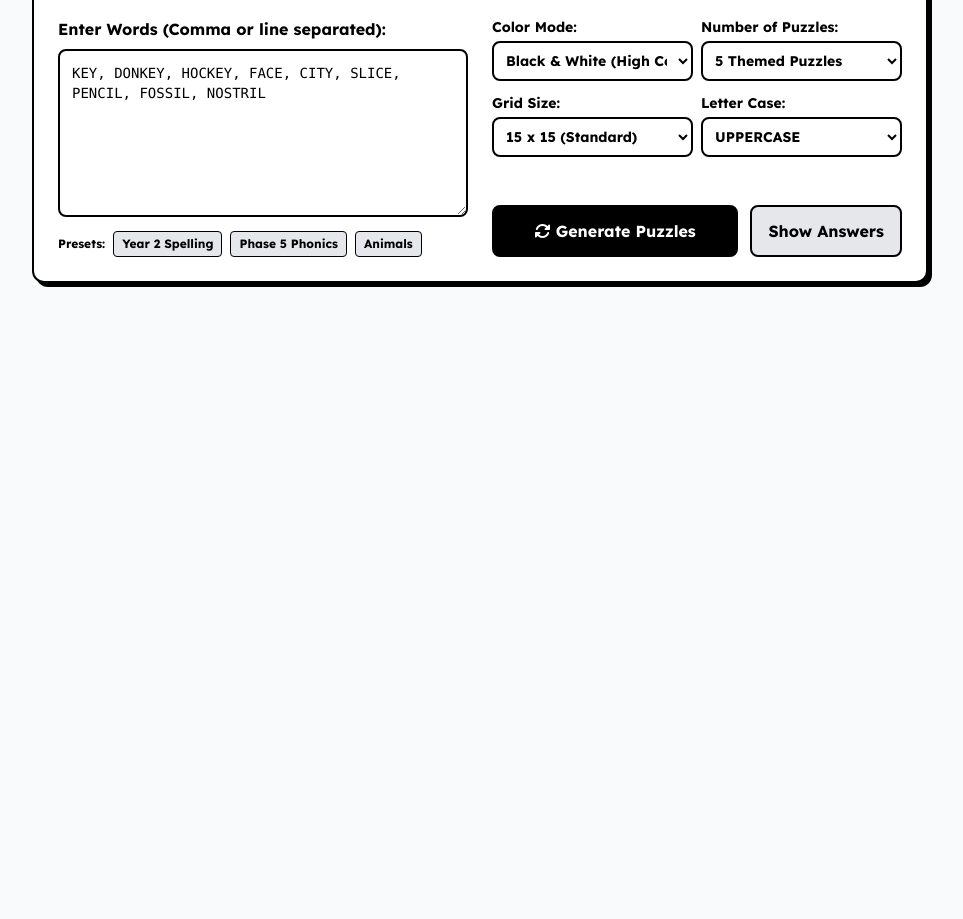
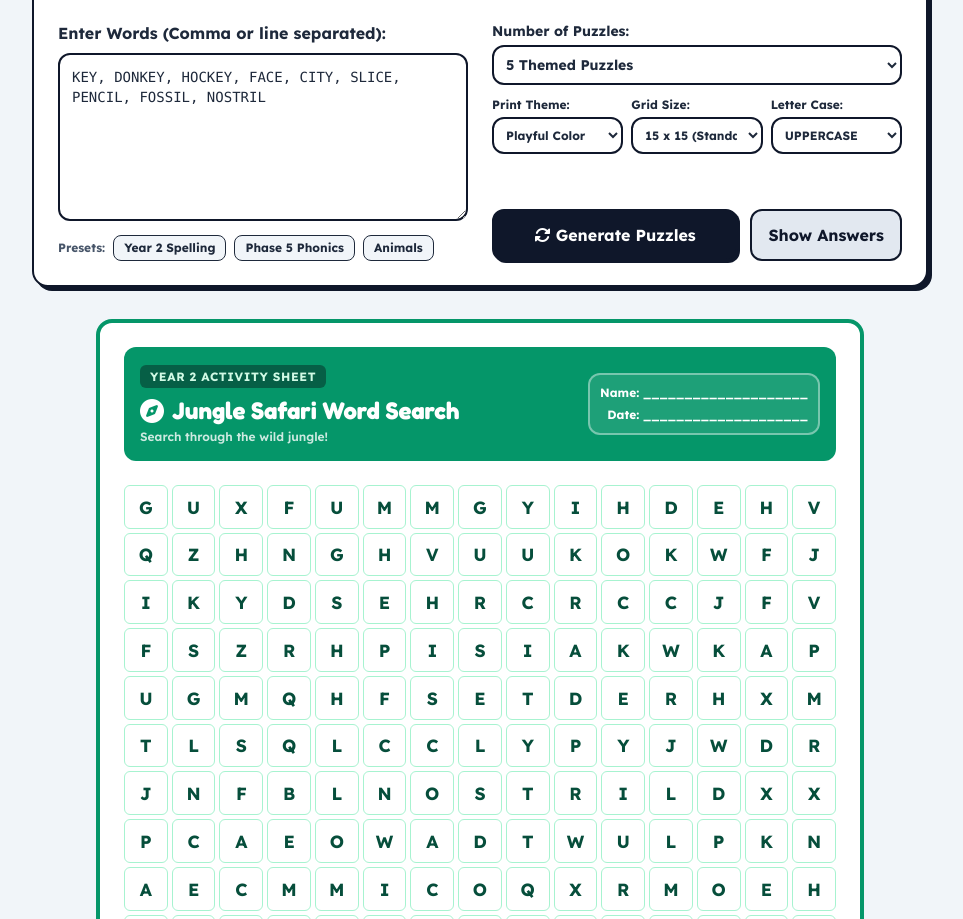
Before and after one commit to haochang/wordsearch-generator, a plain HTML site: page index.html in a window 1280 px wide. Shown: the part 127-1046 px from the top of the page, without its empty margins (160-1123 px from the left). Before the commit the page ends 800 px from the top, so only its background shows below. Drawn offline with nearby package versions, Linux system fonts and the light colour scheme.

Commit message:
Playful color by default

```diff
--- a/index.html
+++ b/index.html
@@ -11,8 +11,8 @@
 
     body {
       font-family: 'Lexend', sans-serif;
-      color: #000;
-      background-color: #f8fafc;
+      color: #1e293b;
+      background-color: #f1f5f9;
     }
 
     .font-heading {
@@ -27,26 +27,35 @@
       font-weight: 700;
       font-size: 1.1rem;
       user-select: none;
+      transition: all 0.15s ease;
+    }
+
+    /* Style variants for Black & White vs Playful Color */
+    .style-bw .word-cell {
       border: 1px solid #000000;
       background-color: #ffffff;
       color: #000000;
     }
 
-    /* High contrast answer highlight for B&W mode */
-    .word-cell.found.bw-mode {
-      background-color: #d1d5db !important;
+    .style-bw .word-cell.found {
+      background-color: #e5e7eb !important;
       color: #000000 !important;
       font-weight: 900 !important;
       outline: 2px solid #000000;
       z-index: 10;
     }
 
-    /* Color answer highlight */
-    .word-cell.found.color-mode {
-      background-color: #fef08a !important; /* Soft yellow highlight */
-      color: #000000 !important;
+    .style-color .word-cell {
+      border: 1px solid var(--theme-border-light, #cbd5e1);
+      background-color: #ffffff;
+      color: var(--theme-text-dark, #0f172a);
+    }
+
+    .style-color .word-cell.found {
+      background-color: var(--theme-highlight-bg, #fef08a) !important;
+      color: var(--theme-highlight-text, #854d0e) !important;
       font-weight: 900 !important;
-      outline: 2px solid #000000;
+      outline: 2px solid var(--theme-border-main, #0284c7);
       z-index: 10;
     }
 
@@ -65,23 +74,18 @@
       .word-cell {
         font-size: 1rem !important;
       }
-      /* Ensure colors print properly if selected */
-      * {
-        -webkit-print-color-adjust: exact !important;
-        print-color-adjust: exact !important;
-      }
     }
   </style>
 </head>
 <body class="p-4 md:p-8">
 
   <!-- TOP CONTROL PANEL (HIDDEN IN PRINT) -->
-  <div class="no-print max-w-4xl mx-auto mb-8 bg-white p-6 rounded-xl border-2 border-black shadow-[4px_4px_0px_0px_rgba(0,0,0,1)]">
-    <div class="flex items-center justify-between border-b-2 border-black pb-4 mb-6">
-      <h1 class="text-2xl font-bold font-heading flex items-center gap-2">
-        <i class="fa-solid fa-wand-magic-sparkles"></i> Custom Word Search Generator
+  <div class="no-print max-w-4xl mx-auto mb-8 bg-white p-6 rounded-2xl border-2 border-slate-900 shadow-[4px_4px_0px_0px_rgba(15,23,42,1)]">
+    <div class="flex items-center justify-between border-b-2 border-slate-900 pb-4 mb-6">
+      <h1 class="text-2xl font-bold font-heading text-slate-900 flex items-center gap-2">
+        <i class="fa-solid fa-wand-magic-sparkles text-indigo-600"></i> Custom Word Search Generator
       </h1>
-      <button onclick="window.print()" class="bg-black text-white hover:bg-gray-800 font-bold py-2 px-4 rounded-lg flex items-center gap-2 border-2 border-black">
+      <button onclick="window.print()" class="bg-indigo-600 text-white hover:bg-indigo-700 font-bold py-2.5 px-5 rounded-xl flex items-center gap-2 border-2 border-slate-900 shadow-[2px_2px_0px_0px_rgba(15,23,42,1)] transition">
         <i class="fa-solid fa-print"></i> Print / Save as PDF
       </button>
     </div>
@@ -89,49 +93,45 @@
     <div class="grid grid-cols-1 md:grid-cols-2 gap-6">
       <!-- INPUT WORDS -->
       <div>
-        <label class="block font-bold mb-2">Enter Words (Comma or line separated):</label>
-        <textarea id="wordsInput" rows="7" class="w-full p-3 border-2 border-black rounded-lg text-sm font-mono focus:outline-none focus:ring-2 focus:ring-black" placeholder="KEY, DONKEY, HOCKEY, FACE, CITY, SLICE, PENCIL, FOSSIL, NOSTRIL">KEY, DONKEY, HOCKEY, FACE, CITY, SLICE, PENCIL, FOSSIL, NOSTRIL</textarea>
+        <label class="block font-bold text-slate-800 mb-2">Enter Words (Comma or line separated):</label>
+        <textarea id="wordsInput" rows="7" class="w-full p-3 border-2 border-slate-900 rounded-xl text-sm font-mono focus:outline-none focus:ring-2 focus:ring-indigo-500" placeholder="KEY, DONKEY, HOCKEY, FACE, CITY, SLICE, PENCIL, FOSSIL, NOSTRIL">KEY, DONKEY, HOCKEY, FACE, CITY, SLICE, PENCIL, FOSSIL, NOSTRIL</textarea>
 
         <div class="mt-2 flex flex-wrap gap-2">
-          <span class="text-xs font-bold self-center">Presets:</span>
-          <button onclick="loadPreset('year2')" class="text-xs bg-gray-200 hover:bg-gray-300 font-bold py-1 px-2 rounded border border-black">Year 2 Spelling</button>
-          <button onclick="loadPreset('phonics')" class="text-xs bg-gray-200 hover:bg-gray-300 font-bold py-1 px-2 rounded border border-black">Phase 5 Phonics</button>
-          <button onclick="loadPreset('animals')" class="text-xs bg-gray-200 hover:bg-gray-300 font-bold py-1 px-2 rounded border border-black">Animals</button>
+          <span class="text-xs font-bold text-slate-600 self-center">Presets:</span>
+          <button onclick="loadPreset('year2')" class="text-xs bg-slate-100 hover:bg-slate-200 font-bold py-1 px-2.5 rounded-lg border border-slate-800">Year 2 Spelling</button>
+          <button onclick="loadPreset('phonics')" class="text-xs bg-slate-100 hover:bg-slate-200 font-bold py-1 px-2.5 rounded-lg border border-slate-800">Phase 5 Phonics</button>
+          <button onclick="loadPreset('animals')" class="text-xs bg-slate-100 hover:bg-slate-200 font-bold py-1 px-2.5 rounded-lg border border-slate-800">Animals</button>
         </div>
       </div>
 
       <!-- OPTIONS -->
       <div class="flex flex-col justify-between space-y-3">
         <div>
-          <div class="grid grid-cols-2 gap-2 mb-3">
+          <label class="block font-bold text-slate-800 mb-1 text-sm">Number of Puzzles:</label>
+          <select id="sheetCount" class="w-full p-2 border-2 border-slate-900 rounded-xl mb-3 font-bold bg-white text-sm">
+            <option value="1">1 Puzzle</option>
+            <option value="3">3 Themed Puzzles</option>
+            <option value="5" selected>5 Themed Puzzles</option>
+          </select>
+
+          <div class="grid grid-cols-3 gap-2 mb-3">
             <div>
-              <label class="block font-bold mb-1 text-sm">Color Mode:</label>
-              <select id="colorTheme" class="w-full p-2 border-2 border-black rounded-lg font-bold bg-white text-sm" onchange="generateSheets()">
-                <option value="bw" selected>Black & White (High Contrast)</option>
-                <option value="color">Playful Color</option>
+              <label class="block font-bold text-slate-800 mb-1 text-xs">Print Theme:</label>
+              <select id="colorMode" class="w-full p-2 border-2 border-slate-900 rounded-xl font-bold bg-white text-xs">
+                <option value="color" selected>Playful Color</option>
+                <option value="bw">Black & White</option>
               </select>
             </div>
             <div>
-              <label class="block font-bold mb-1 text-sm">Number of Puzzles:</label>
-              <select id="sheetCount" class="w-full p-2 border-2 border-black rounded-lg font-bold bg-white text-sm">
-                <option value="1">1 Puzzle</option>
-                <option value="3">3 Themed Puzzles</option>
-                <option value="5" selected>5 Themed Puzzles</option>
-              </select>
-            </div>
-          </div>
-
-          <div class="grid grid-cols-2 gap-2 mb-3">
-            <div>
-              <label class="block font-bold mb-1 text-sm">Grid Size:</label>
-              <select id="gridSize" class="w-full p-2 border-2 border-black rounded-lg font-bold bg-white text-sm">
+              <label class="block font-bold text-slate-800 mb-1 text-xs">Grid Size:</label>
+              <select id="gridSize" class="w-full p-2 border-2 border-slate-900 rounded-xl font-bold bg-white text-xs">
                 <option value="12">12 x 12 (Easier)</option>
                 <option value="15" selected>15 x 15 (Standard)</option>
               </select>
             </div>
             <div>
-              <label class="block font-bold mb-1 text-sm">Letter Case:</label>
-              <select id="letterCase" class="w-full p-2 border-2 border-black rounded-lg font-bold bg-white text-sm">
+              <label class="block font-bold text-slate-800 mb-1 text-xs">Letter Case:</label>
+              <select id="letterCase" class="w-full p-2 border-2 border-slate-900 rounded-xl font-bold bg-white text-xs">
                 <option value="upper" selected>UPPERCASE</option>
                 <option value="lower">lowercase</option>
               </select>
@@ -139,11 +139,11 @@
           </div>
         </div>
 
-        <div class="flex gap-3">
-          <button onclick="generateSheets()" class="flex-1 bg-black text-white font-bold py-3 px-4 rounded-lg border-2 border-black hover:bg-gray-800 transition">
+        <div class="flex gap-3 pt-2">
+          <button onclick="generateSheets()" class="flex-1 bg-slate-900 text-white font-bold py-3 px-4 rounded-xl border-2 border-slate-900 hover:bg-slate-800 transition shadow-[2px_2px_0px_0px_rgba(15,23,42,1)]">
             <i class="fa-solid fa-rotate"></i> Generate Puzzles
           </button>
-          <button id="ansBtn" onclick="toggleAnswers()" class="bg-gray-200 text-black font-bold py-3 px-4 rounded-lg border-2 border-black hover:bg-gray-300">
+          <button id="ansBtn" onclick="toggleAnswers()" class="bg-slate-200 text-slate-900 font-bold py-3 px-4 rounded-xl border-2 border-slate-900 hover:bg-slate-300">
             Show Answers
           </button>
         </div>
@@ -160,51 +160,66 @@
         name: "Jungle Safari",
         icon: "fa-compass",
         desc: "Search through the wild jungle!",
-        headerBg: "bg-emerald-700 text-white",
-        badgeBg: "bg-emerald-100 text-emerald-900 border-emerald-900",
-        border: "border-emerald-900",
-        cardBg: "bg-emerald-50",
-        itemBg: "bg-emerald-100/80 border-emerald-800"
+        headerBg: "bg-emerald-600",
+        headerText: "text-white",
+        badgeBg: "bg-emerald-800 text-emerald-100",
+        borderMain: "#059669",
+        borderLight: "#a7f3d0",
+        textDark: "#064e3b",
+        highlightBg: "#fef08a",
+        highlightText: "#854d0e"
       },
       {
         name: "Space Explorer",
         icon: "fa-rocket",
         desc: "Find hidden words in the stars!",
-        headerBg: "bg-indigo-800 text-white",
-        badgeBg: "bg-indigo-100 text-indigo-900 border-indigo-900",
-        border: "border-indigo-900",
-        cardBg: "bg-indigo-50",
-        itemBg: "bg-indigo-100/80 border-indigo-800"
+        headerBg: "bg-indigo-700",
+        headerText: "text-white",
+        badgeBg: "bg-indigo-900 text-indigo-100",
+        borderMain: "#4338ca",
+        borderLight: "#c7d2fe",
+        textDark: "#1e1b4b",
+        highlightBg: "#fef08a",
+        highlightText: "#854d0e"
       },
       {
         name: "Under the Sea",
         icon: "fa-water",
         desc: "Dive deep into the ocean grid!",
-        headerBg: "bg-sky-600 text-white",
-        badgeBg: "bg-sky-100 text-sky-900 border-sky-900",
-        border: "border-sky-900",
-        cardBg: "bg-sky-50",
-        itemBg: "bg-sky-100/80 border-sky-800"
+        headerBg: "bg-sky-600",
+        headerText: "text-white",
+        badgeBg: "bg-sky-800 text-sky-100",
+        borderMain: "#0284c7",
+        borderLight: "#bae6fd",
+        textDark: "#0c4a6e",
+        highlightBg: "#fef08a",
+        highlightText: "#854d0e"
       },
       {
         name: "Detective Sleuth",
         icon: "fa-magnifying-glass",
         desc: "Solve the mystery word search!",
-        headerBg: "bg-amber-800 text-white",
-        badgeBg: "bg-amber-100 text-amber-900 border-amber-900",
-        border: "border-amber-900",
-        cardBg: "bg-amber-50",
-        itemBg: "bg-amber-100/80 border-amber-800"
+        headerBg: "bg-amber-600",
+        headerText: "text-white",
+        badgeBg: "bg-amber-800 text-amber-100",
+        borderMain: "#d97706",
+        borderLight: "#fde68a",
+        textDark: "#78350f",
+        highlightBg: "#fef08a",
+        highlightText: "#854d0e"
       },
       {
         name: "Castle & Knights",
         icon: "fa-shield-halved",
         desc: "A quest for secret spellings!",
-        headerBg: "bg-rose-800 text-white",
-        badgeBg: "bg-rose-100 text-rose-900 border-rose-900",
-        border: "border-rose-900",
-        cardBg: "bg-rose-50",
-        itemBg: "bg-rose-100/80 border-rose-800"
+        headerBg: "bg-rose-700",
+        headerText: "text-white",
+        badgeBg: "bg-rose-900 text-rose-100",
+        borderMain: "#be123c",
+        borderLight: "#fecdd3",
+        textDark: "#881337",
+        highlightBg: "#fef08a",
+        highlightText: "#854d0e"
       }
     ];
 
@@ -226,14 +241,12 @@
       const btn = document.getElementById('ansBtn');
       btn.innerText = showAnswers ? "Hide Answers" : "Show Answers";
       btn.className = showAnswers
-        ? "bg-black text-white font-bold py-3 px-4 rounded-lg border-2 border-black"
-        : "bg-gray-200 text-black font-bold py-3 px-4 rounded-lg border-2 border-black hover:bg-gray-300";
+        ? "bg-slate-900 text-white font-bold py-3 px-4 rounded-xl border-2 border-slate-900"
+        : "bg-slate-200 text-slate-900 font-bold py-3 px-4 rounded-xl border-2 border-slate-900 hover:bg-slate-300";
 
-      const isColor = document.getElementById('colorTheme').value === 'color';
       document.querySelectorAll('.word-cell').forEach(cell => {
         if (cell.dataset.isWord === "true") {
           cell.classList.toggle('found', showAnswers);
-          cell.classList.toggle(isColor ? 'color-mode' : 'bw-mode', showAnswers);
         }
       });
     }
@@ -305,11 +318,10 @@
     }
 
     function generateSheets() {
+      const colorMode = document.getElementById('colorMode').value;
+      const isColor = colorMode === 'color';
       const letterCase = document.getElementById('letterCase').value;
       const isLower = letterCase === 'lower';
-      const colorMode = document.getElementById('colorTheme').value;
-      const isColor = colorMode === 'color';
-
       const words = parseWords(isLower);
       const count = parseInt(document.getElementById('sheetCount').value);
       const size = parseInt(document.getElementById('gridSize').value);
@@ -338,47 +350,56 @@
 
         // Build HTML
         const sheetEl = document.createElement('div');
-        const borderColor = isColor ? theme.border : 'border-black';
-        sheetEl.className = `bg-white p-6 border-4 ${borderColor} rounded-xl page-break mb-8 shadow-[4px_4px_0px_0px_rgba(0,0,0,1)]`;
+        sheetEl.className = `bg-white p-6 rounded-2xl page-break mb-8 ${isColor ? 'style-color border-4' : 'style-bw border-4 border-black'}`;
+
+        if (isColor) {
+          sheetEl.style.borderColor = theme.borderMain;
+          sheetEl.style.setProperty('--theme-border-main', theme.borderMain);
+          sheetEl.style.setProperty('--theme-border-light', theme.borderLight);
+          sheetEl.style.setProperty('--theme-text-dark', theme.textDark);
+          sheetEl.style.setProperty('--theme-highlight-bg', theme.highlightBg);
+          sheetEl.style.setProperty('--theme-highlight-text', theme.highlightText);
+        }
 
         let gridHtml = `<div class="grid gap-1 mb-6" style="grid-template-columns: repeat(${size}, minmax(0, 1fr));">`;
         for (let r = 0; r < size; r++) {
           for (let c = 0; c < size; c++) {
             const isWord = solutionMask[r][c];
-            const foundClass = (isWord && showAnswers) ? `found ${isColor ? 'color-mode' : 'bw-mode'}` : '';
-            gridHtml += `<div class="word-cell rounded ${foundClass}" data-is-word="${isWord}">${grid[r][c]}</div>`;
+            const isFoundClass = (isWord && showAnswers) ? 'found' : '';
+            gridHtml += `<div class="word-cell rounded-md ${isFoundClass}" data-is-word="${isWord}">${grid[r][c]}</div>`;
           }
         }
         gridHtml += `</div>`;
 
-        const listBg = isColor ? theme.cardBg : 'bg-gray-50';
-        let wordsListHtml = `<div class="grid grid-cols-3 gap-3 border-2 ${borderColor} p-4 rounded-lg ${listBg}">`;
+        let listBorder = isColor ? `style="border-color: ${theme.borderLight}; background-color: #f8fafc;"` : 'class="border-2 border-black p-4 rounded-xl bg-gray-50"';
+        let wordsListHtml = `<div ${isColor ? `class="grid grid-cols-3 gap-3 border-2 p-4 rounded-xl" ${listBorder}` : listBorder}>`;
         placedWords.forEach(w => {
-          const itemBg = isColor ? theme.itemBg : 'bg-white border-black';
+          let boxBorder = isColor ? `style="border-color: ${theme.borderMain};"` : 'class="w-4 h-4 border-2 border-black rounded bg-white"';
           wordsListHtml += `
-            <div class="flex items-center gap-2 font-bold text-sm p-1.5 rounded border ${itemBg}">
-              <div class="w-4 h-4 border-2 border-black rounded-sm bg-white"></div>
+            <div class="flex items-center gap-2 font-bold text-sm">
+              <div ${isColor ? `class="w-4 h-4 border-2 rounded bg-white" ${boxBorder}` : boxBorder}></div>
               <span>${w}</span>
             </div>`;
         });
         wordsListHtml += `</div>`;
 
-        const headerClass = isColor ? theme.headerBg : 'border-b-4 border-black pb-4';
-        const badgeClass = isColor ? theme.badgeBg : 'bg-black text-white';
+        let headerStyle = isColor
+          ? `${theme.headerBg} ${theme.headerText} p-4 rounded-xl mb-6 flex justify-between items-center`
+          : 'border-b-4 border-black pb-4 mb-4 flex justify-between items-end';
 
         sheetEl.innerHTML = `
           <!-- HEADER -->
-          <div class="${isColor ? 'p-4 rounded-lg mb-4 flex justify-between items-center ' + headerClass : 'border-b-4 border-black pb-4 mb-4 flex justify-between items-end'}">
+          <div class="${headerStyle}">
             <div>
-              <span class="text-xs font-bold uppercase tracking-wider ${badgeClass} px-2 py-0.5 rounded border">Year 2 Activity Sheet</span>
-              <h2 class="text-2xl font-black font-heading flex items-center gap-2 mt-1">
+              <span class="text-xs font-bold uppercase tracking-wider ${isColor ? theme.badgeBg : 'bg-black text-white'} px-2.5 py-1 rounded-md">Year 2 Activity Sheet</span>
+              <h2 class="text-2xl font-black font-heading flex items-center gap-2 mt-2">
                 <i class="fa-solid ${theme.icon}"></i> ${theme.name} Word Search
               </h2>
-              <p class="text-xs font-bold ${isColor ? 'opacity-90' : 'text-gray-600'}">${theme.desc}</p>
+              <p class="text-xs font-semibold ${isColor ? 'text-white/80' : 'text-gray-600'} mt-0.5">${theme.desc}</p>
             </div>
-            <div class="text-right border-2 ${isColor ? 'border-white/50 bg-white/10' : 'border-black'} p-2 rounded-lg text-xs font-bold">
+            <div class="text-right border-2 ${isColor ? 'border-white/40 bg-white/10' : 'border-black'} p-2.5 rounded-xl text-xs font-bold">
               <div>Name: ____________________</div>
-              <div class="mt-1">Date: ____________________</div>
+              <div class="mt-1.5">Date: ____________________</div>
             </div>
           </div>
 
@@ -387,9 +408,19 @@
 
           <!-- WORD LIST -->
           <div class="mt-4">
-            <h3 class="font-bold text-sm mb-2 font-heading flex items-center gap-1">
+            <h3 class="font-bold text-sm mb-2 font-heading flex items-center gap-1 text-slate-800">
               <i class="fa-solid fa-list-check"></i> WORDS TO FIND (${placedWords.length}):
             </h3>
             ${wordsListHtml}
           </div>
         `;
+
+        container.appendChild(sheetEl);
+      }
+    }
+
+    // Initialize on load
+    window.onload = generateSheets;
+  </script>
+</body>
+</html>
```
